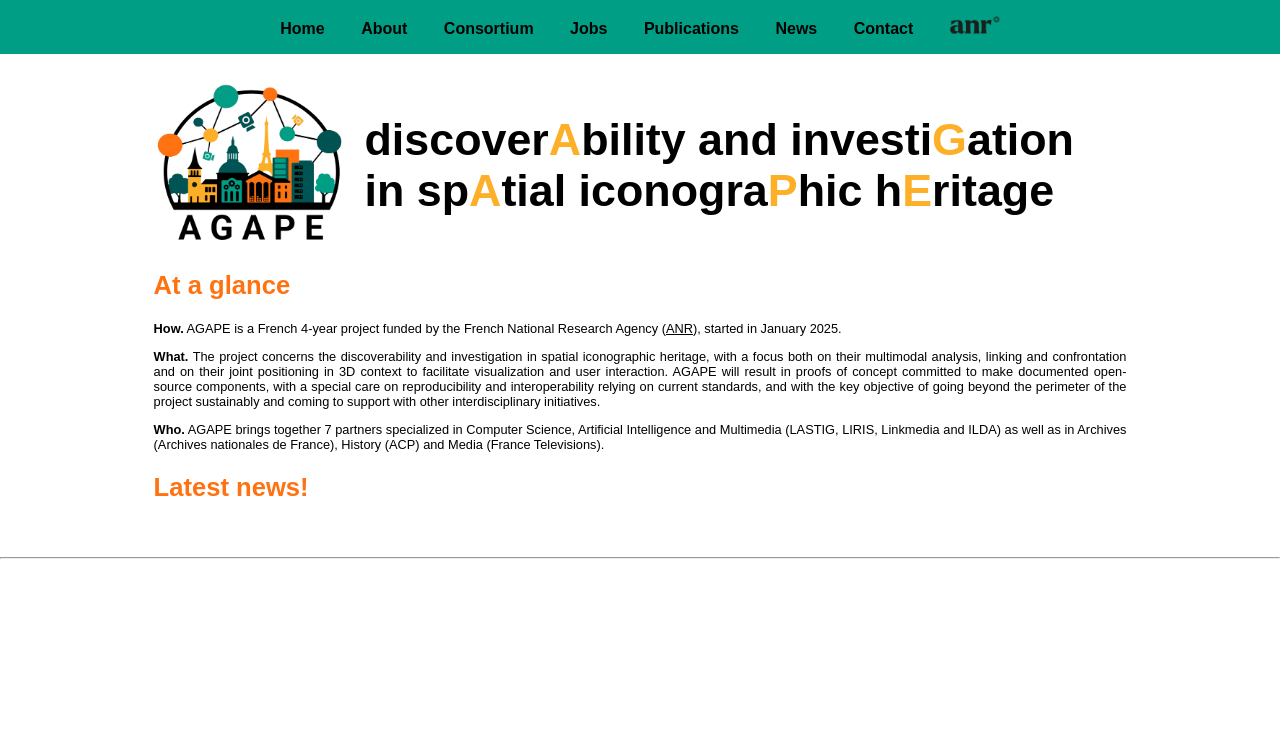
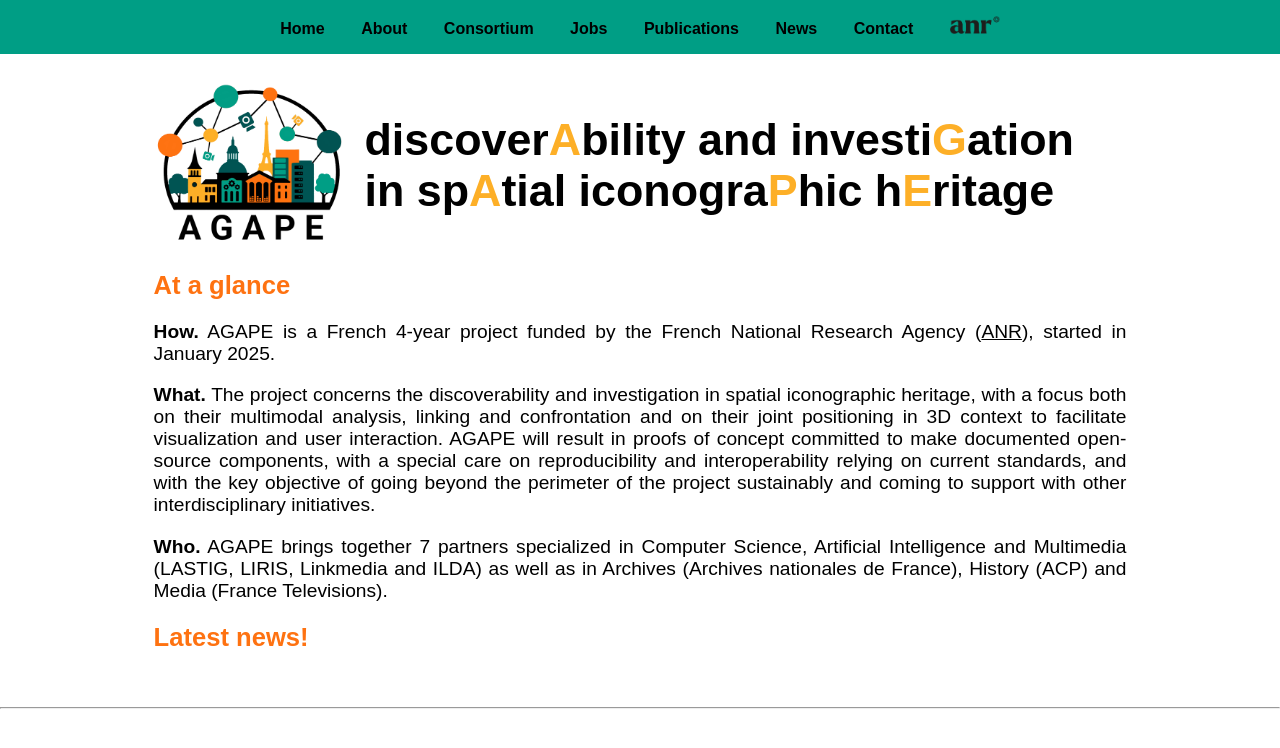
Before and after one commit to AGAPE-ANR/agape-anr.github.io, a Jekyll site: the page built from index.md, in a window 1280 px wide. Shown: the top 748 px of the page. Built offline with Jekyll 4.4.1, drawn with Linux system fonts in a browser that asks for light colours.

Commit message:
Update style.css

```diff
--- a/assets/css/style.css
+++ b/assets/css/style.css
@@ -24,7 +24,7 @@ h3 a {
 
 p {
   text-align: justify;
-  font-size: 1vw;
+  font-size: 1.5vw;
   }
 
 p a {
```
